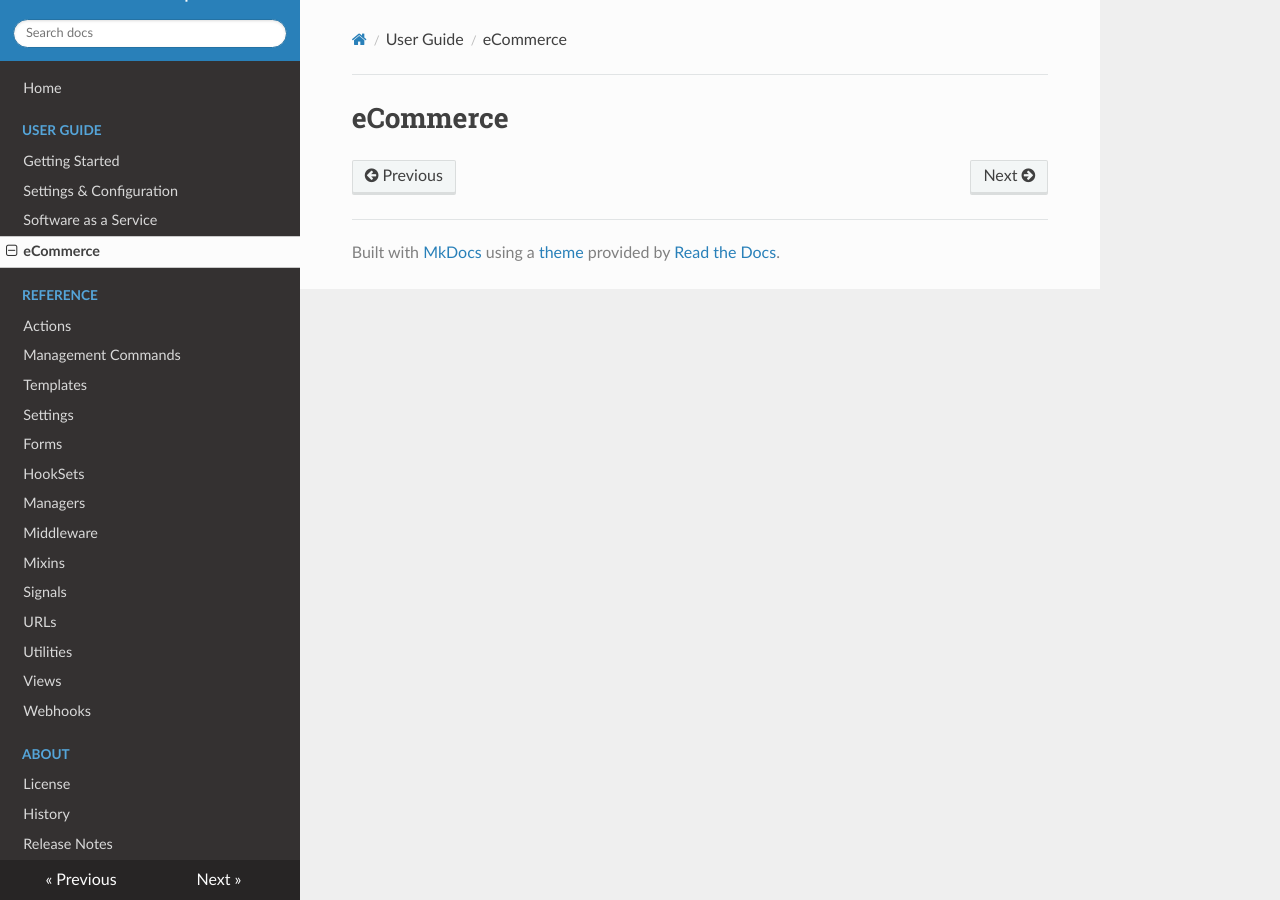
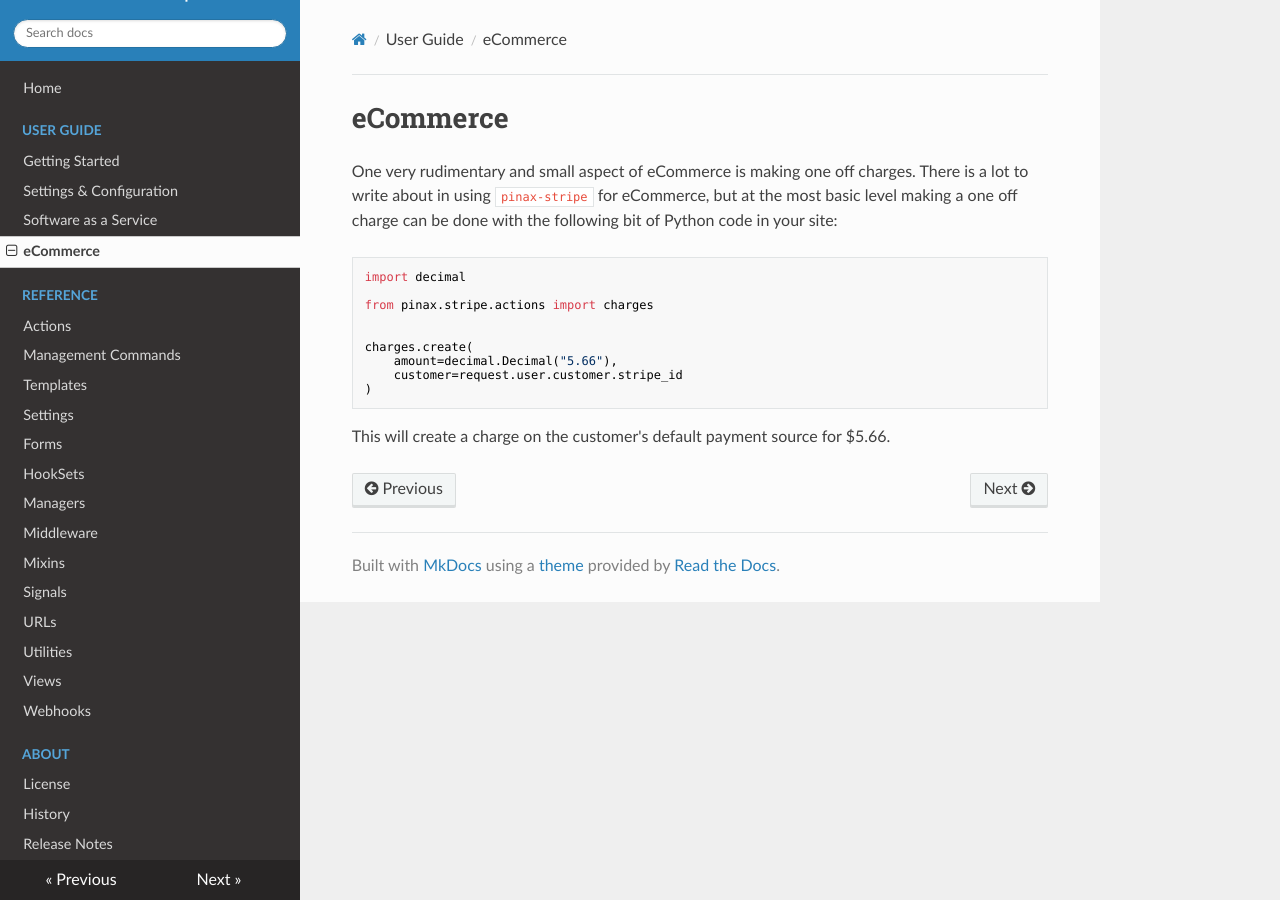
Before and after one commit to pinax/pinax-stripe-light, an MkDocs documentation site: the page built from docs/user-guide/ecommerce.md, in a window 1280 px wide. Built offline with MkDocs 1.6.1, drawn with Linux system fonts in a browser that asks for light colours; nearby versions of some CDN libraries; old or Windows-style settings are respelled for this version of MkDocs.

Commit message:
Add a very simple example of how to make a one off charge
Closes #61

````diff
--- a/docs/user-guide/ecommerce.md
+++ b/docs/user-guide/ecommerce.md
@@ -1 +1,20 @@
 # eCommerce
+
+One very rudimentary and small aspect of eCommerce is making one off charges.
+There is a lot to write about in using `pinax-stripe` for eCommerce, but at
+the most basic level making a one off charge can be done with the following
+bit of Python code in your site:
+
+```python
+import decimal
+
+from pinax.stripe.actions import charges
+
+
+charges.create(
+    amount=decimal.Decimal("5.66"),
+    customer=request.user.customer.stripe_id
+)
+```
+
+This will create a charge on the customer's default payment source for $5.66.
````
